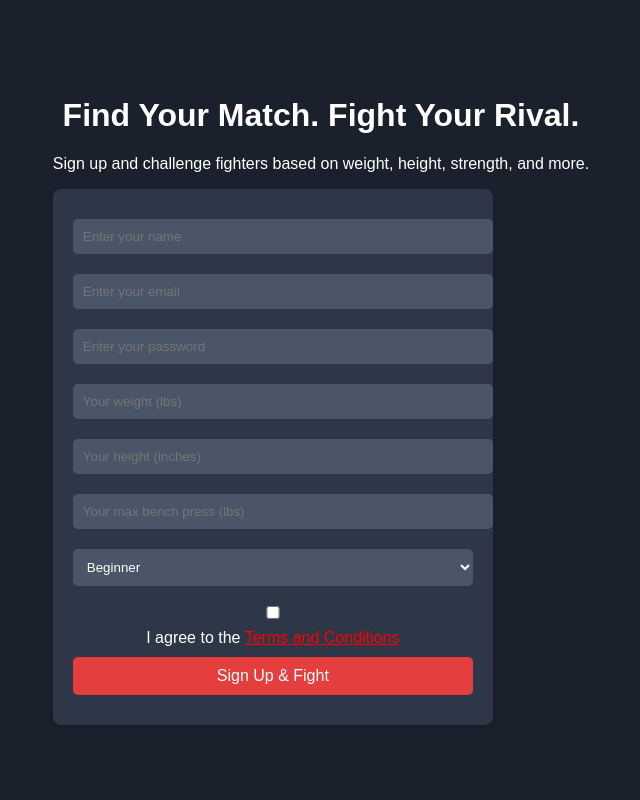
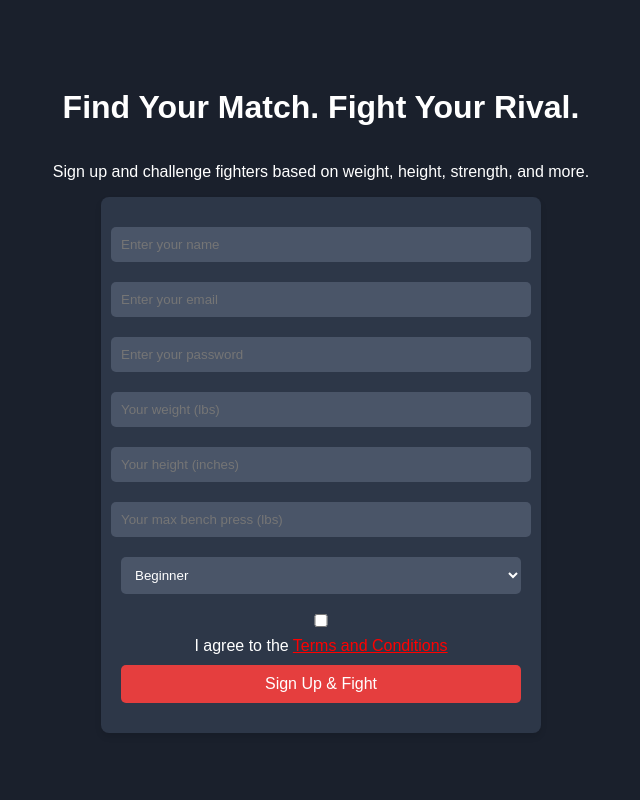
Before and after one commit to rc-515/Software-Engineering-Website, a PHP site: page /SignUp.html in a window 1280 px wide. Shown: the whole page, without its empty margins (319-959 px from the left). Run offline with PHP 8.4, Linux system fonts and the light colour scheme.

Commit message:
Update SignUpStyle.css
testing to see if this can center the form

```diff
--- a/SignUpStyle.css
+++ b/SignUpStyle.css
@@ -11,6 +11,12 @@ body {
 
 .container {
     text-align: center;
+    display: flex; /* Use flexbox */
+    flex-direction: column; /* Stack elements vertically */
+    align-items: center; /* Center horizontally */
+    justify-content: center; /* Center vertically */
+    height: 100vh; /* Full height of viewport */
+    width: 100%;
 }
 
 form {
@@ -20,8 +26,11 @@ form {
     box-shadow: 0 4px 6px rgba(0, 0, 0, 0.1);
     max-width: 400px;
     width: 100%;
-    align-items: center;
+    display: flex;
+    flex-direction: column; /* Ensure all form elements are stacked */
+    align-items: center; /* Center elements inside */
 }
+
 
 input, select, button {
     width: 100%;
```
